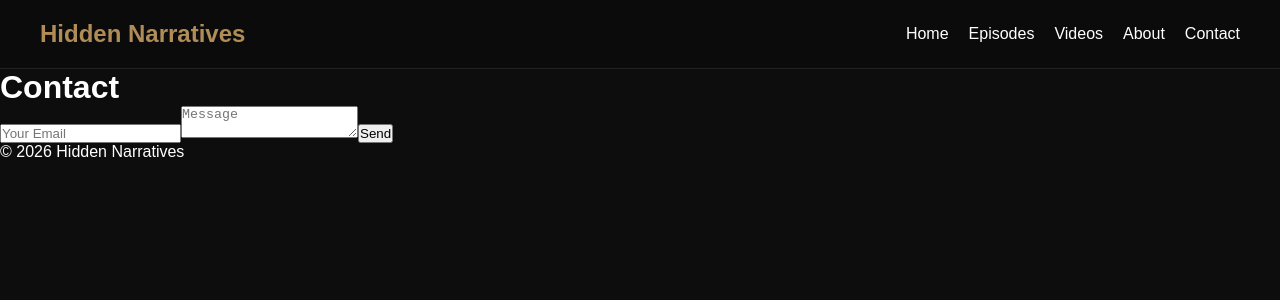
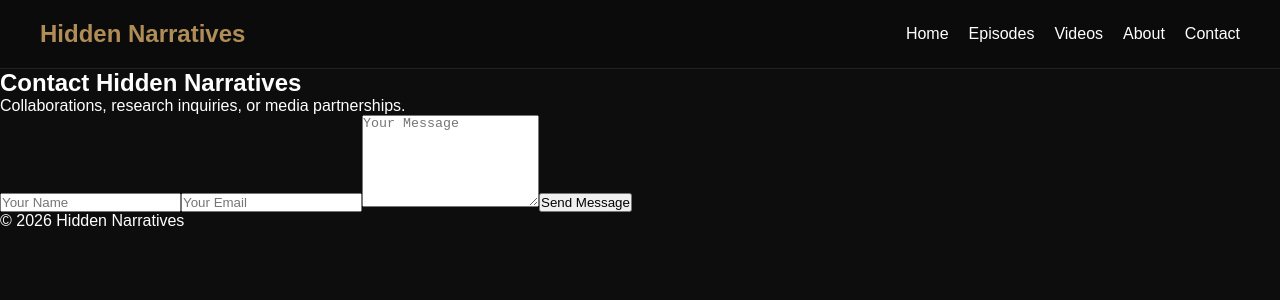
Before and after one commit to mohamedalaa7785-cpu/hidden-narratives, a Next.js app: page /contact in a window 1280 px wide. Shown: the top 300 px of the page. Built offline with nearby package versions, Linux system fonts and the light colour scheme.

Commit message:
Update page.tsx

```diff
--- a/app/contact/page.tsx
+++ b/app/contact/page.tsx
@@ -1,33 +1,18 @@
-"use client"
-import { useState } from "react"
+export default function ContactPage() {
+  return (
+    <section className="contact-section">
+      <div className="contact-overlay" />
+      <div className="contact-box">
+        <h1>Contact Hidden Narratives</h1>
+        <p>Collaborations, research inquiries, or media partnerships.</p>
 
-export default function Contact() {
-  const [status, setStatus] = useState("")
-
-  async function handleSubmit(e: any) {
-    e.preventDefault()
-    const formData = new FormData(e.target)
-
-    const res = await fetch("/api/contact", {
-      method: "POST",
-      body: formData
-    })
-
-    if (res.ok) setStatus("Message sent.")
-    else setStatus("Error.")
-  }
-
-  return (
-    <main className="section">
-      <h1>Contact</h1>
-
-      <form onSubmit={handleSubmit}>
-        <input name="email" placeholder="Your Email" required />
-        <textarea name="message" placeholder="Message" required />
-        <button type="submit">Send</button>
-      </form>
-
-      <p>{status}</p>
-    </main>
+        <form className="contact-form">
+          <input type="text" placeholder="Your Name" required />
+          <input type="email" placeholder="Your Email" required />
+          <textarea placeholder="Your Message" rows={6} required />
+          <button type="submit">Send Message</button>
+        </form>
+      </div>
+    </section>
   )
 }
```
